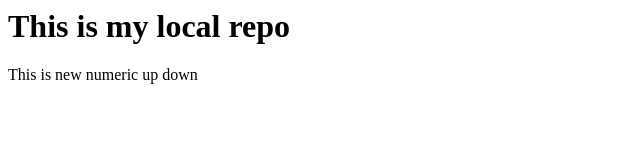
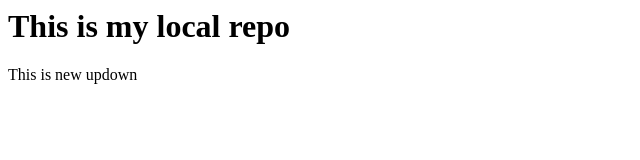
Before and after one commit to Raja-AbdulWahab/localrepo, a plain HTML site: page index.html in a window 1280 px wide. Shown: the full height of the page, 0-640 px from the left. Drawn offline with Linux system fonts and the light colour scheme.

Commit message:
Added updown in f1

```diff
--- a/index.html
+++ b/index.html
@@ -1,2 +1,2 @@
 <h1>This is my local repo</h1>
-<p>This is new numeric up down</p>
+<p>This is new updown</p>
```
